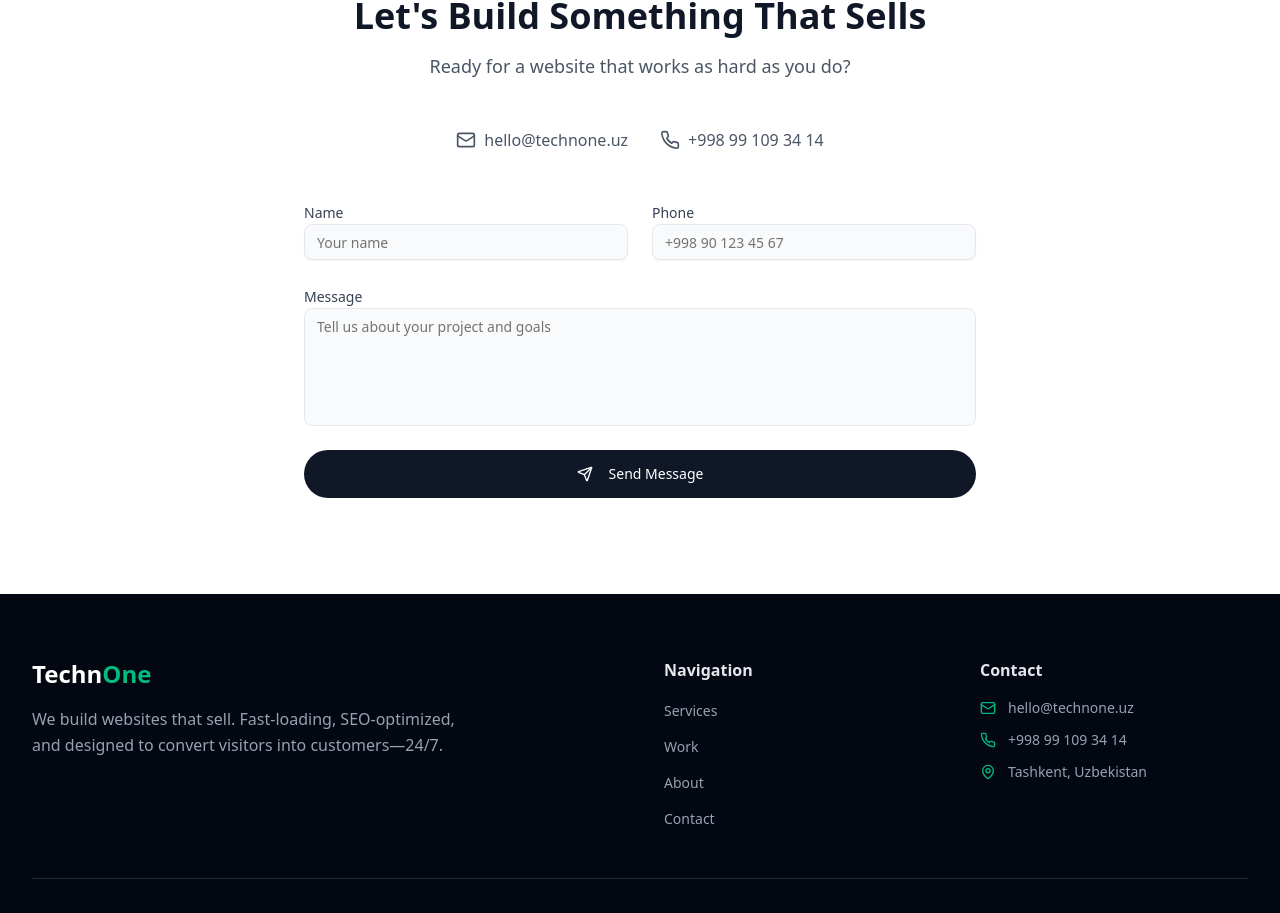
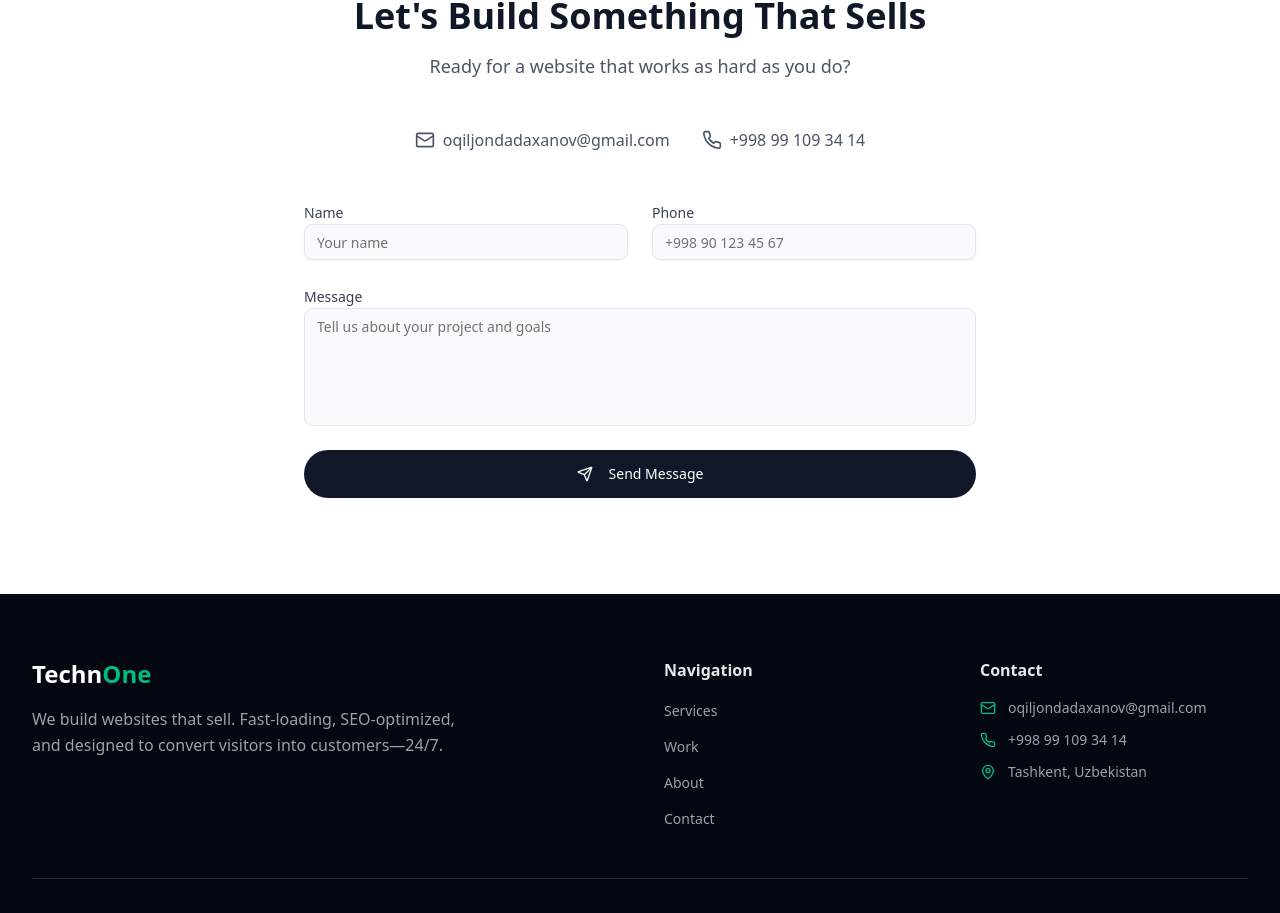
Before and after one commit to OkiljonDadakhanov/technone-landing, a Next.js app: page /en in a window 1280 px wide. Shown: the part 2860-3773 px from the top of the page. Built offline with nearby package versions, Linux system fonts and the light colour scheme.

Commit message:
Update contact email to oqiljondadaxanov@gmail.com
Co-Authored-By: Claude Opus 4.5 <noreply@anthropic.com>

```diff
--- a/components/contact.tsx
+++ b/components/contact.tsx
@@ -121,11 +121,11 @@ Message: ${formData.message}
             data-aos-delay="100"
           >
             <a
-              href="mailto:hello@technone.uz"
+              href="mailto:oqiljondadaxanov@gmail.com"
               className="flex items-center gap-2 text-gray-600 hover:text-gray-900 transition-colors focus:outline-none focus-visible:text-gray-900 focus-visible:underline"
             >
               <Mail className="h-5 w-5" aria-hidden="true" />
-              <span>hello@technone.uz</span>
+              <span>oqiljondadaxanov@gmail.com</span>
             </a>
             <a
               href="tel:+998991093414"
--- a/components/footer.tsx
+++ b/components/footer.tsx
@@ -63,11 +63,11 @@ export function Footer() {
               <ul className="space-y-3">
                 <li>
                   <a
-                    href="mailto:hello@technone.uz"
+                    href="mailto:oqiljondadaxanov@gmail.com"
                     className="flex items-center gap-3 text-gray-400 text-sm hover:text-white transition-colors focus:outline-none focus-visible:text-white focus-visible:underline"
                   >
                     <Mail className="h-4 w-4 text-emerald-500 flex-shrink-0" aria-hidden="true" />
-                    <span>hello@technone.uz</span>
+                    <span>oqiljondadaxanov@gmail.com</span>
                   </a>
                 </li>
                 <li>
```
